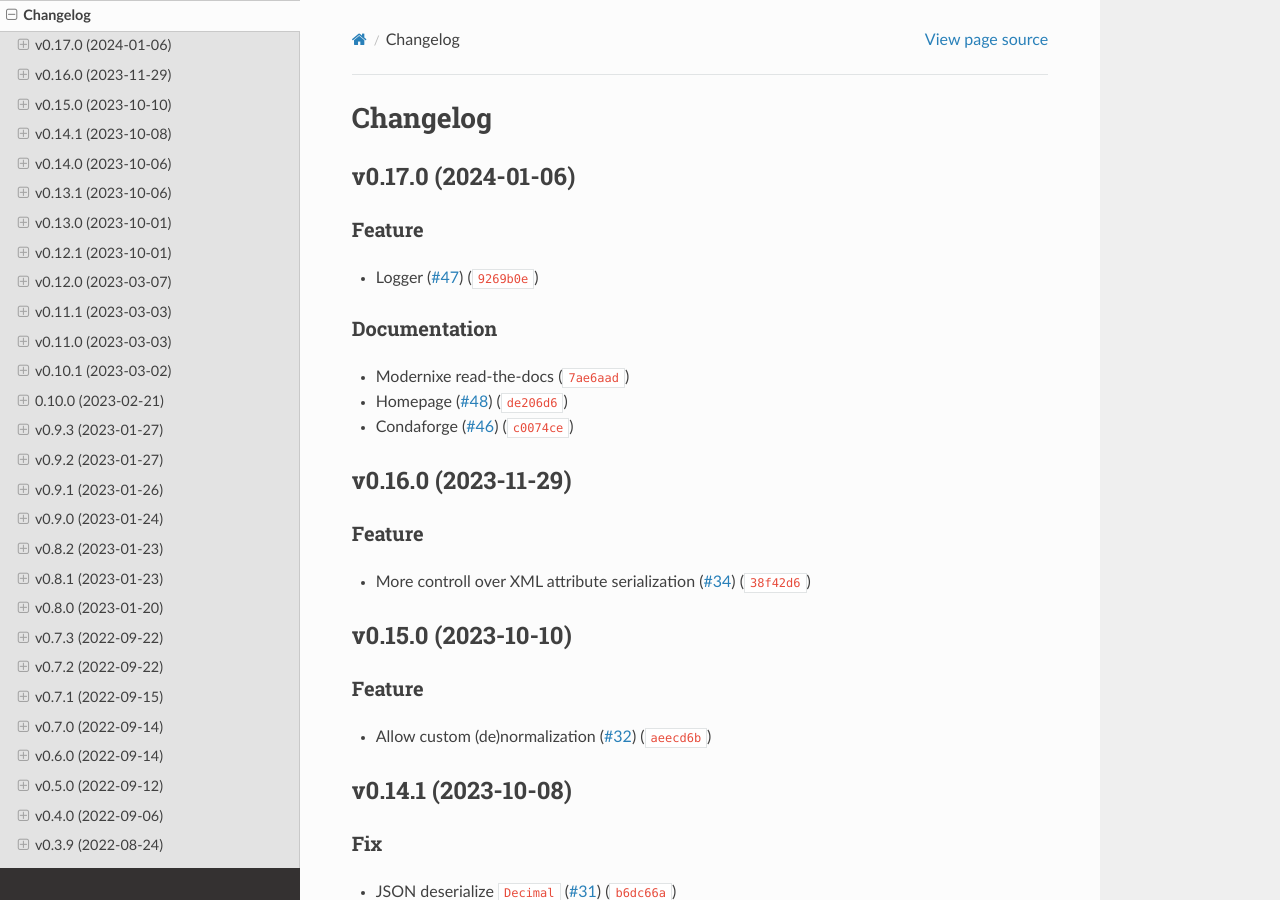
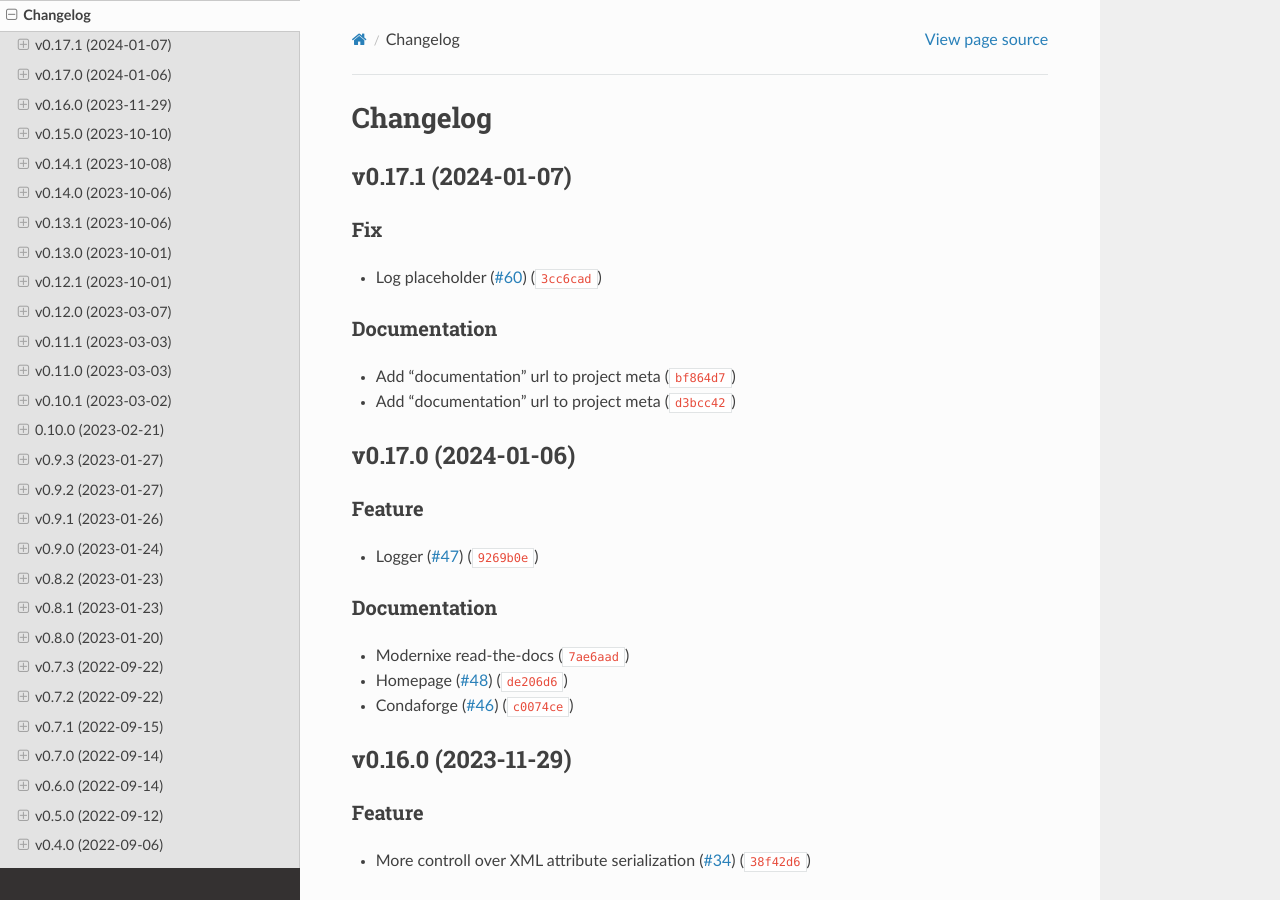
Before and after one commit to madpah/serializable, a Sphinx documentation site: the page built from docs/changelog.rst, in a window 1280 px wide and 900 px high. Built offline with Sphinx 7.4.7 and the Read the Docs theme 2.0.0, drawn with Linux system fonts in a browser that asks for light colours.

Commit message:
0.17.1
chore(release): 0.17.1

Automatically generated by python-semantic-release

```diff
--- a/CHANGELOG.md
+++ b/CHANGELOG.md
@@ -1,6 +1,17 @@
 # Changelog
 
 <!--next-version-placeholder-->
+
+## v0.17.1 (2024-01-07)
+
+### Fix
+
+* Log placeholder ([#60](https://github.com/madpah/serializable/issues/60)) ([`3cc6cad`](https://github.com/madpah/serializable/commit/3cc6cadad27a86b46ca576540f89a15f0f8fc1cd))
+
+### Documentation
+
+* Add "documentation" url to project meta ([`bf864d7`](https://github.com/madpah/serializable/commit/bf864d75d8a12426d4c71ae9ea1f533e730bd54e))
+* Add "documentation" url to project meta ([`d3bcc42`](https://github.com/madpah/serializable/commit/d3bcc4258ab8cdf6c9e09b47985997cafdc19e9a))
 
 ## v0.17.0 (2024-01-06)
 
--- a/docs/conf.py
+++ b/docs/conf.py
@@ -25,7 +25,7 @@ author = 'Paul Horton'
 
 # The full version, including alpha/beta/rc tags
 # !! version is managed by semantic_release
-release = '0.17.0'
+release = '0.17.1'
 
 # -- General configuration ---------------------------------------------------
 
--- a/pyproject.toml
+++ b/pyproject.toml
@@ -5,7 +5,7 @@ build-backend = "poetry.core.masonry.api"
 
 [tool.poetry]
 name = "py-serializable"
-version = "0.17.0"
+version = "0.17.1"
 description = "Library for serializing and deserializing Python Objects to and from JSON and XML."
 authors = ["Paul Horton <paul.horton@owasp.org>"]
 maintainers = [
--- a/serializable/__init__.py
+++ b/serializable/__init__.py
@@ -71,7 +71,7 @@ import typing  # noqa: F401 # isort: skip
 
 # !! version is managed by semantic_release
 # do not use typing here, or else `semantic_release` might have issues finding the variable
-__version__ = '0.17.0'
+__version__ = '0.17.1'
 
 # make logger publicly available, as stable API
 logger = _logger
```
